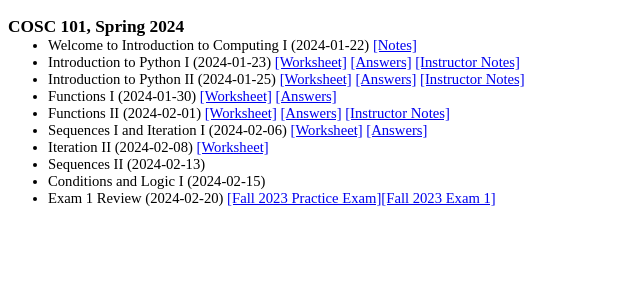
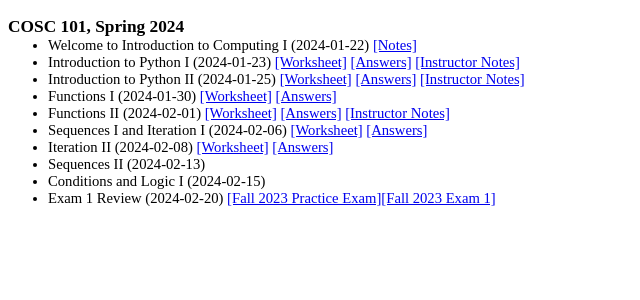
Before and after one commit to georgianahaldeman/cosc101, a Jekyll site: the page built from docs/notes/index.md, in a window 1280 px wide. Shown: the top 300 px of the page, without its empty margins (0-640 px from the left). Built offline with Jekyll 4.4.1, drawn with Linux system fonts in a browser that asks for light colours; our own code applies the rules of GitHub Pages for plain Markdown files.

Commit message:
2_8 answers

```diff
--- a/docs/notes/index.md
+++ b/docs/notes/index.md
@@ -12,7 +12,7 @@
 
 - Sequences I and Iteration I (2024-02-06) [[Worksheet]](./files/2_6.pdf) [[Answers]](./files/2_6_ans.pdf)
 
-- Iteration II (2024-02-08) [[Worksheet]](./files/2_8.pdf)
+- Iteration II (2024-02-08) [[Worksheet]](./files/2_8.pdf) [[Answers]](./files/2_8_ans.pdf)
 
 - Sequences II (2024-02-13)
 
```
Also changed, not shown: 1 other file.
